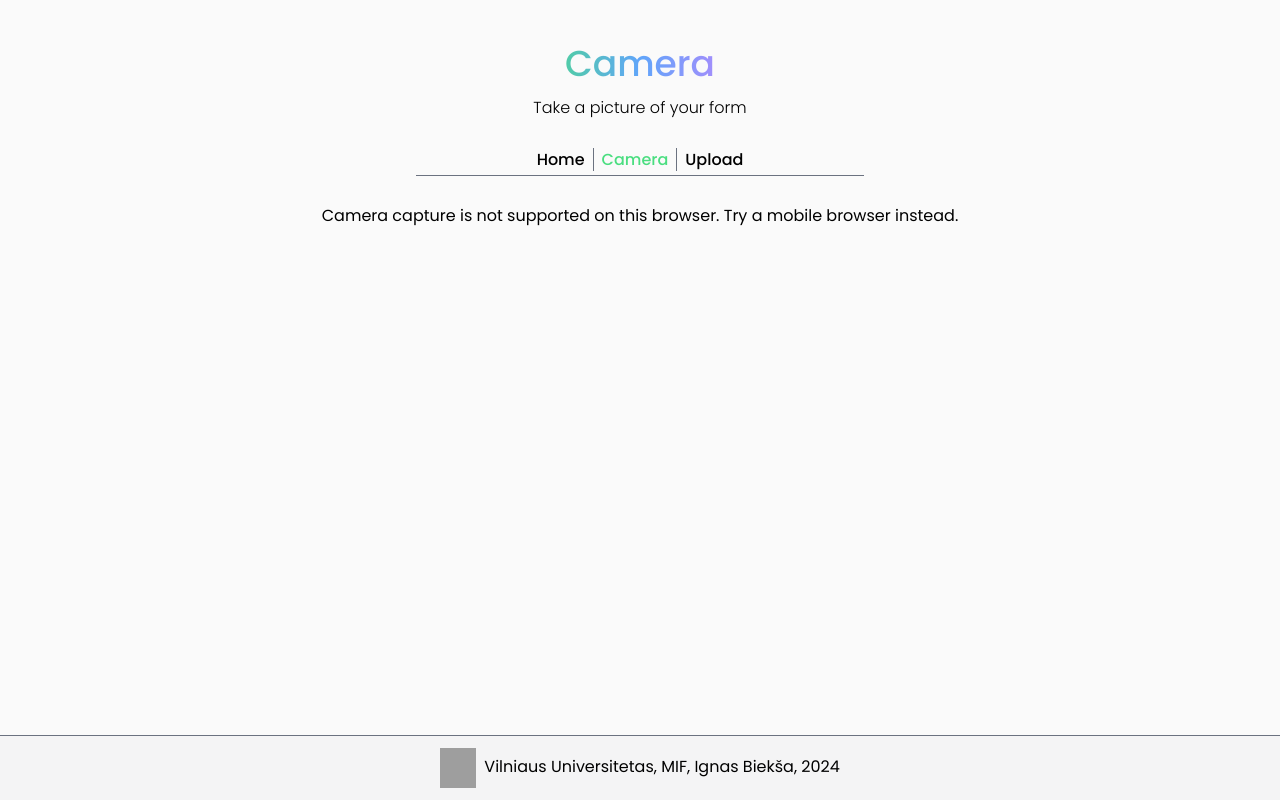
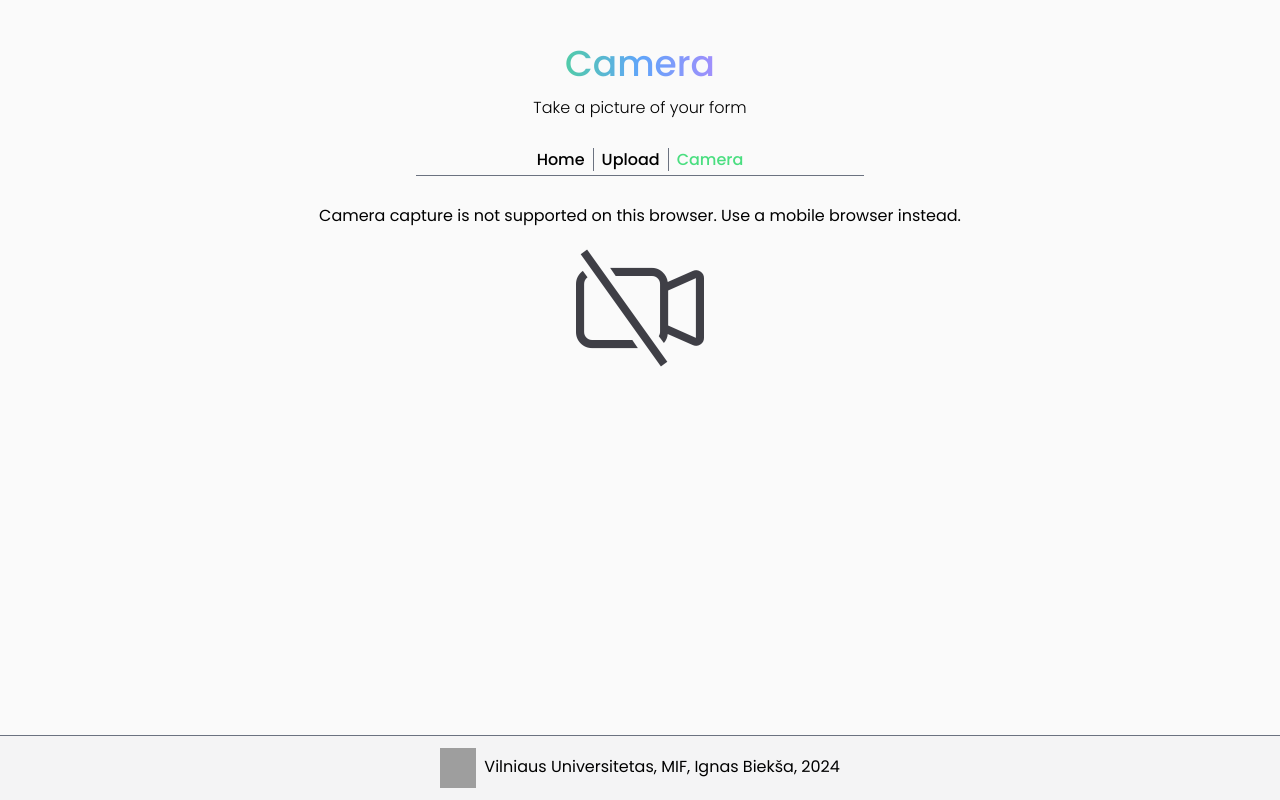
Before and after one commit to swoogie/FormReader, a Vue app: page /camera in a window 1280 px wide. Built offline with nearby package versions, Linux system fonts and the light colour scheme; grey boxes are pictures that could not be loaded.

Commit message:
bug fixes

```diff
--- a/client/src/App.vue
+++ b/client/src/App.vue
@@ -47,9 +47,9 @@
                 <RouterLink class="px-2 duration-150 transition-colors hover:bg-green-400 hover:bg-opacity-50"
                             to="/">Home</RouterLink>
                 <RouterLink class="px-2 duration-150 border-l border-gray-500 transition-colors hover:bg-green-400 hover:bg-opacity-50"
+                            to="/upload">Upload</RouterLink>
+                <RouterLink class="px-2 duration-150 border-l border-gray-500 transition-colors hover:bg-green-400 hover:bg-opacity-50"
                             to="/camera">Camera</RouterLink>
-                <RouterLink class="px-2 duration-150 border-l border-gray-500 transition-colors hover:bg-green-400 hover:bg-opacity-50"
-                            to="/upload">Upload</RouterLink>
             </nav>
         </div>
     </header>
--- a/client/src/views/CameraView.vue
+++ b/client/src/views/CameraView.vue
@@ -9,9 +9,10 @@
 </script>
 
 <template>
-    <main>
-        <p v-if="!isCaptureSupported()" class="flex place-content-center place-items-center">
-            Camera capture is not supported on this browser. Try a mobile browser instead.
+    <main class="flex flex-col place-content-center place-items-center">
+        <p v-if="!isCaptureSupported()" class="text-center mb-4">
+            Camera capture is not supported on this browser. Use a mobile browser instead.
         </p>
+        <i class="bi bi-camera-video-off text-9xl text-zinc-700"></i>
     </main>
 </template>
--- a/client/src/views/HomeView.vue
+++ b/client/src/views/HomeView.vue
@@ -10,7 +10,8 @@
         <i class="bi bi-file-earmark-text text-2xl"></i>
       </template>
       <template #heading>Provide form</template>
-      Upload or take a picture of your form
+        <RouterLink class="text-green-400"
+                    to="/upload">Upload</RouterLink> or take a picture of your form
     </WelcomeItem>
 
     <WelcomeItem>
--- a/client/src/views/UploadView.vue
+++ b/client/src/views/UploadView.vue
@@ -150,7 +150,7 @@
                          :style="`left: calc(${coords[0]}px + 3px); top: calc(${coords[1]}px + 2px); width: ${coords[2] - coords[0]}px; height: ${coords[3] - coords[1]}px`" />
                 <InputField v-for="(coords, index) in inputFieldCoords"
                             :key="index"
-                            :style="`left: ${coords[0]}px; top: calc(${coords[1]}px - 12px); width: ${coords[2] - coords[0]}px; height: ${coords[3] - coords[1]}px`" />
+                            :style="`left: ${coords[0]}px; top: calc(${coords[1]}px - 12px); width: ${coords[2] - coords[0]}px; height: 10px`" />
                 <div class="max-h-[90svh]">
                     <img v-if="imageStore.processedImage"
                          class="rounded-sm object-contain max-h-[90svh] w-full"
```
Also changed, not shown: 1 other file (tests, documents, lock files or other folders).
